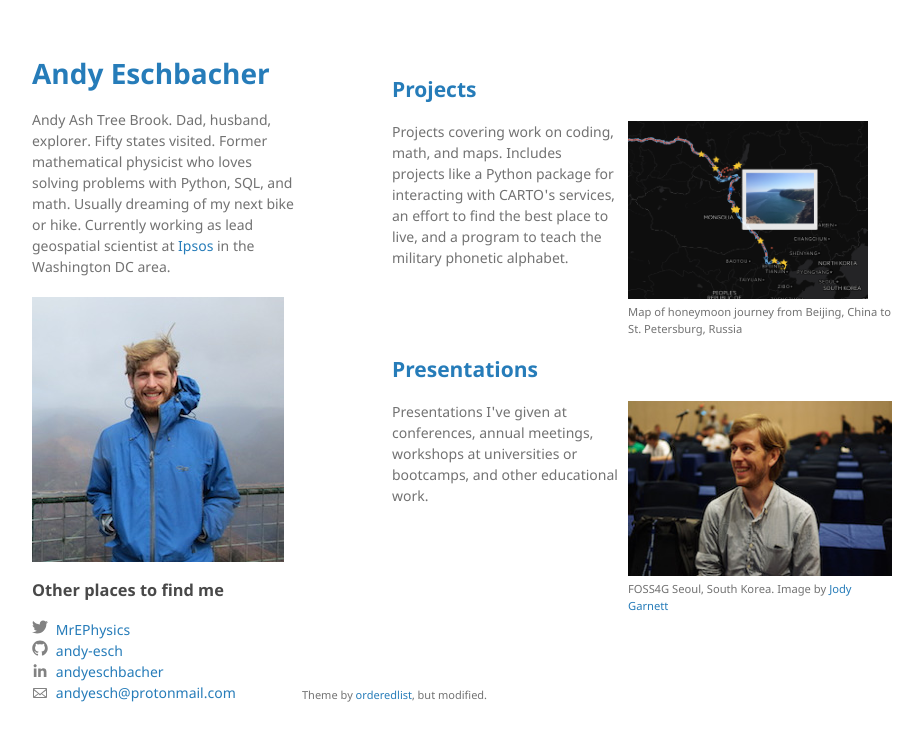
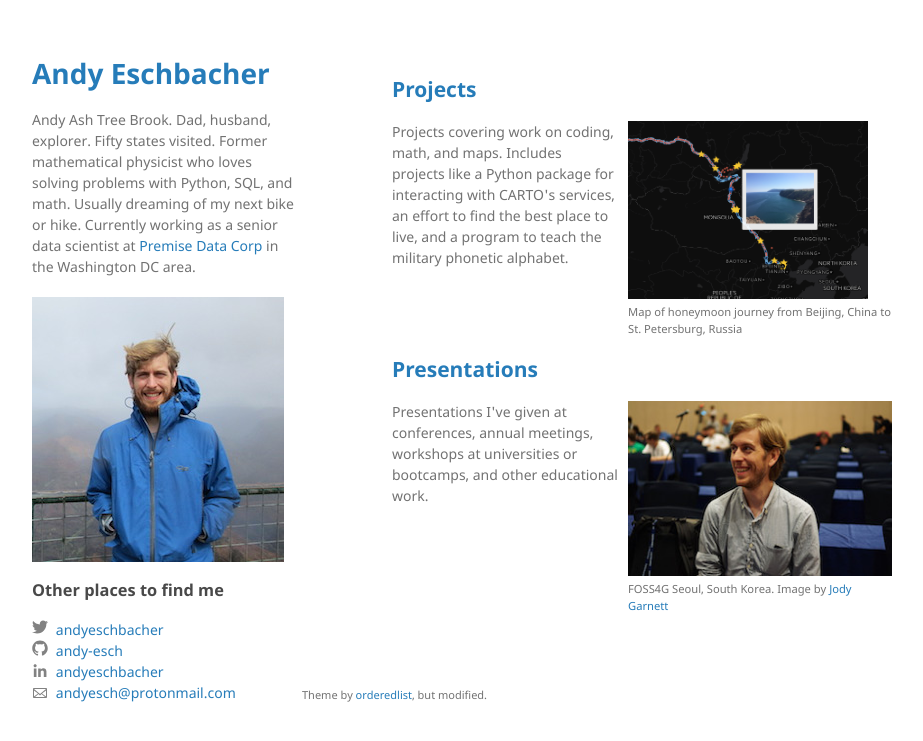
Before and after one commit to andy-esch/andy-esch.github.io, a Jekyll site: the page built from index.md, in a window 1280 px wide. Shown: the top 741 px of the page, without its empty margins (178-1101 px from the left). Built offline with Jekyll 4.4.1, drawn with Linux system fonts in a browser that asks for light colours.

Commit message:
updates bio details

```diff
--- a/_config.yml
+++ b/_config.yml
@@ -1,10 +1,10 @@
 title: Andy Eschbacher
 author: Andy Eschbacher
 description: Personal website of Andy Eschbacher
-long_description: Andy Ash Tree Brook. Dad, husband, explorer. Fifty states visited. Former mathematical physicist who loves solving problems with Python, SQL, and math. Usually dreaming of my next bike or hike. Currently working as lead geospatial scientist at <a href="https://ipsos.com/">Ipsos</a> in the Washington DC area.
+long_description: Andy Ash Tree Brook. Dad, husband, explorer. Fifty states visited. Former mathematical physicist who loves solving problems with Python, SQL, and math. Usually dreaming of my next bike or hike. Currently working as a senior data scientist at <a href="https://premise.com/">Premise Data Corp</a> in the Washington DC area.
 email: andyesch@protonmail.com
 theme: jekyll-theme-minimal
-twitter_username: MrEPhysics
+twitter_username: andyeschbacher
 github_username: andy-esch
 linkedin_username: andyeschbacher
 google_analytics: UA-102765591-1
```
